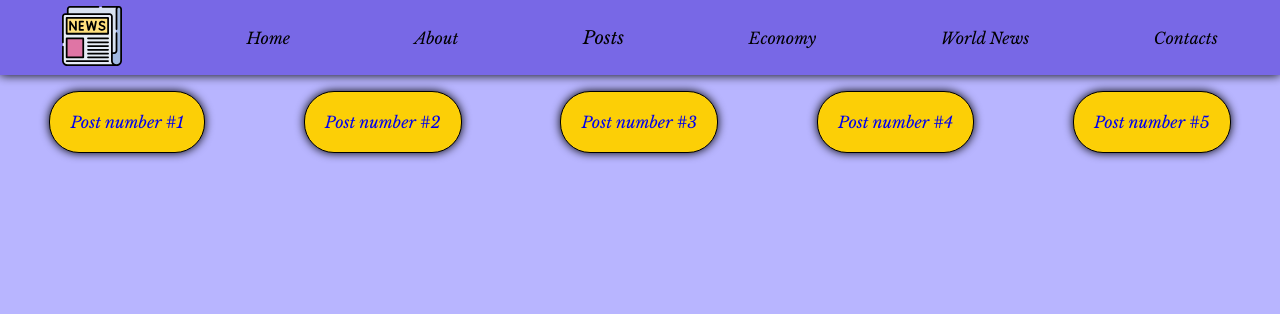
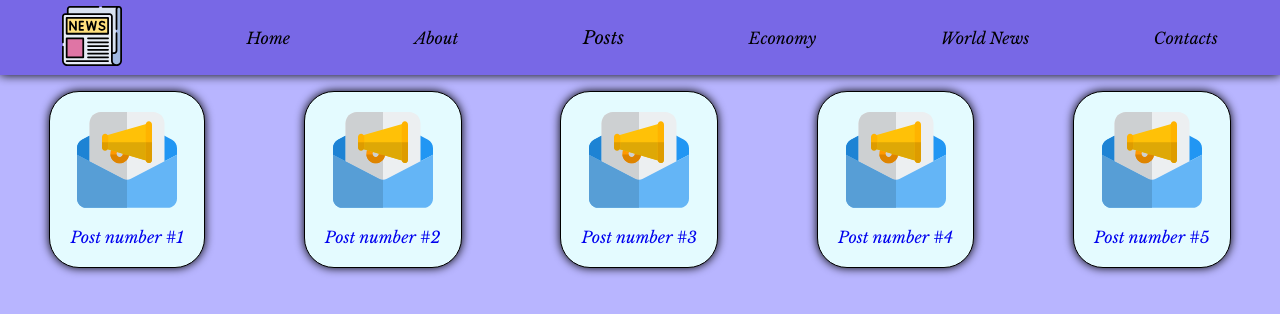
Before and after one commit to Erjankydyrov/router-example, a React (Create React App) app: page /posts in a window 1280 px wide. Shown: the top 314 px of the page. Built offline with nearby package versions, Linux system fonts and the light colour scheme.

Commit message:
corected colors

```diff
--- a/src/components/Posts/PostList/PostList.js
+++ b/src/components/Posts/PostList/PostList.js
@@ -1,11 +1,15 @@
 import { Link } from "react-router-dom";
 import classes from "./PostList.module.css";
+import city from "../../../images/envelope.svg";
 
 const PostList = () => {
 
     const results = [];
     for (let id = 1; id <=5; id++) {
-        results.push(<li><Link to={"/posts/" + id}>Post number #{id}</Link></li>)
+        results.push(<li>
+                        <img src={city} alt=""/>
+                        <Link to={"/posts/" + id}>Post number #{id}</Link>
+                    </li>)
     }
     return (
         <ul className={classes.PostList}>{results}</ul>
--- a/src/components/Posts/PostList/PostList.module.css
+++ b/src/components/Posts/PostList/PostList.module.css
@@ -4,8 +4,11 @@
     justify-content: space-around;
 }
 .PostList li {
+    display: flex;
+    flex-direction: column;
+    align-items: center;
     padding: 20px;
-    background-color: rgb(252, 207, 6);;
+    background-color: #e4fbff;
     border: 1px solid black;
     border-radius: 30px;
     flex-wrap: wrap;
@@ -15,8 +18,13 @@
 .PostList li a {
     text-decoration: none;
 }
+.PostList li img {
+    width: 100px;
+    height: 100px;
+    margin-bottom: 15px;
+}
 .PostList li:hover {
-    background-color: rgb(0, 255, 106);
+    background-color: #32e0ff;
     box-shadow: 0 0 5px black;
 }
 .PostList li a:hover {
```
